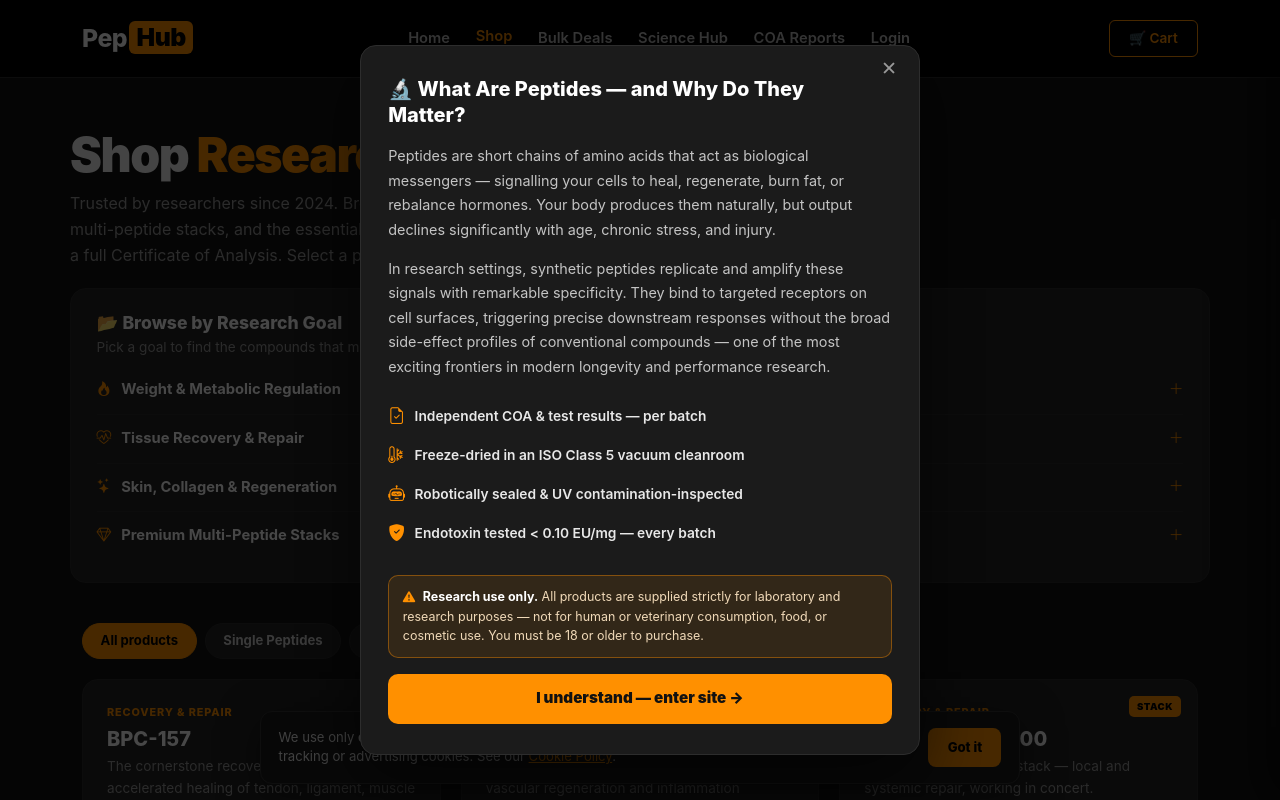
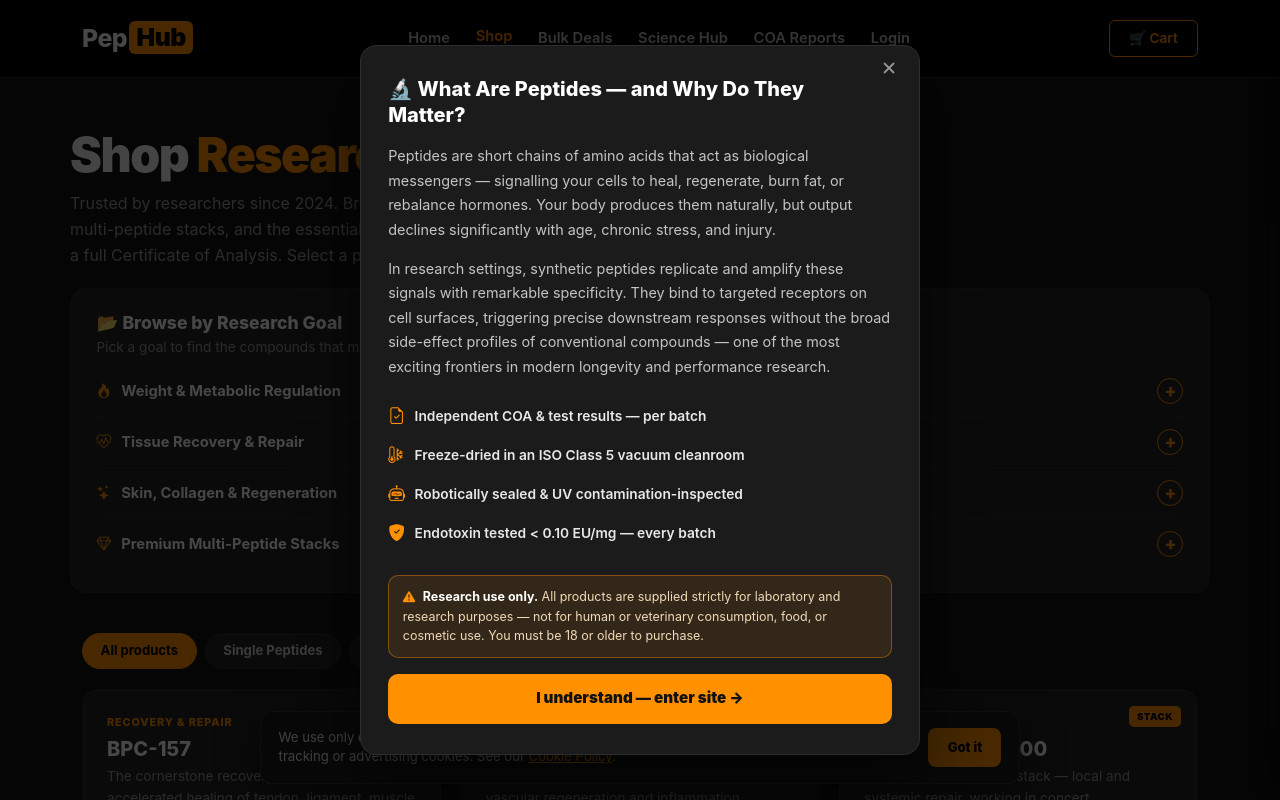
Before and after one commit to businessunstoppable-ops/pephub.eu, a Flask app: page /shop in a window 1280 px wide. Run offline with Flask 3, Linux system fonts and the light colour scheme; some libraries are stand-ins or nearby versions.

Commit message:
Unify all dropdown toggles into one clean +/- badge
Fixes the doubled +/- icon on 'Browse by Research Goal' (Bootstrap plus icon
+ JS textContent were both rendering). Introduce a single circular +/- badge
(.acc-toggle) injected site-wide and apply it consistently to: the shop
category accordion (now toggles a .open class), the product-detail <details>
sections (replacing chevrons), and the home Deep Dives accordion. '+' when
closed, '−' (filled) when open.

```diff
--- a/flask-storefront/app.py
+++ b/flask-storefront/app.py
@@ -293,6 +293,20 @@ function phIntroClose(){var m=document.getElementById('ph-intro-modal');if(m)m.c
 </script>
 """
 
+# Unified accordion toggle — one clean circular +/- badge for every dropdown
+# on the site (native <details>, the category accordions, and the Deep Dives).
+# Injected globally so all templates share one consistent style.
+_ACC_CSS = ('<style id="ph-acc-css">'
+ '.acc-toggle{width:26px;height:26px;min-width:26px;border-radius:50%;border:1.6px solid #FF9000;color:#FF9000;'
+ 'display:inline-flex;align-items:center;justify-content:center;font-size:1.1rem;font-weight:800;line-height:1;'
+ 'margin-left:auto;flex-shrink:0;box-sizing:border-box;transition:background .18s,color .18s;}'
+ '.acc-toggle::before{content:"+";display:block;margin-top:-2px;}'
+ '.acc-toggle.is-open,[open]>summary .acc-toggle,.category-item.open .acc-toggle{background:#FF9000;color:#000;}'
+ '.acc-toggle.is-open::before,[open]>summary .acc-toggle::before,.category-item.open .acc-toggle::before{content:"\\2212";}'
+ 'summary.acc-summary{list-style:none;cursor:pointer;}summary.acc-summary::-webkit-details-marker{display:none;}'
+ '.acc-toggle:hover{background:#FF9000;color:#000;}'
+ '</style>')
+
 
 def _inject_csrf_tokens(html, token):
     """Insert a hidden csrf_token field immediately after every POST <form> tag."""
@@ -340,6 +354,8 @@ def _inject_site_chrome(resp):
                 tail += _MOBILE_NAV
             if 'ph-intro-modal' not in html:
                 tail += _INTRO_MODAL
+            if 'ph-acc-css' not in html:
+                tail += _ACC_CSS
             if tail:
                 html = html.replace('</body>', tail + '</body>', 1)
                 changed = True
--- a/flask-storefront/templates/shop.html
+++ b/flask-storefront/templates/shop.html
@@ -65,7 +65,7 @@
         .category-header { display:flex; justify-content:space-between; align-items:center; font-weight:700; font-size:.92rem; color:#fff; user-select:none; gap:1rem; }
         .category-header .toggle-icon { color:var(--ph-orange); font-weight:900; flex-shrink:0; }
         .category-content { padding-top:.55rem; font-size:.85rem; color:var(--text-muted); display:none; line-height:1.7; }
-        .category-content.show { display:block; }
+        .category-item.open .category-content { display:block; }
     </style>
 </head>
 <body>
@@ -95,7 +95,7 @@
             <div class="category-item" onclick="toggleCategory(this)">
                 <div class="category-header">
                     <span><i class="bi bi-fire" style="color:var(--ph-orange);margin-right:0.4rem;"></i> Weight &amp; Metabolic Regulation</span>
-                    <i class="bi bi-plus-lg toggle-icon"></i>
+                    <span class="acc-toggle"></span>
                 </div>
                 <div class="category-content">
                     <a href="/product/5" style="color:var(--ph-orange);text-decoration:none;font-weight:800;">Retatrutide</a> — Triple agonist (GLP-1 / GIP / Glucagon). Significant reductions in body weight, visceral adiposity, and fasting glucose — among the most potent metabolic profiles in peptide research.<br><br>
@@ -105,7 +105,7 @@
             <div class="category-item" onclick="toggleCategory(this)">
                 <div class="category-header">
                     <span><i class="bi bi-heart-pulse" style="color:var(--ph-orange);margin-right:0.4rem;"></i> Tissue Recovery &amp; Repair</span>
-                    <i class="bi bi-plus-lg toggle-icon"></i>
+                    <span class="acc-toggle"></span>
                 </div>
                 <div class="category-content">
                     <a href="/product/1" style="color:var(--ph-orange);text-decoration:none;font-weight:800;">BPC-157</a> — Cornerstone repair peptide for tendons, ligaments, muscle and the gut lining; drives angiogenesis at the injury site.<br><br>
@@ -116,7 +116,7 @@
             <div class="category-item" onclick="toggleCategory(this)">
                 <div class="category-header">
                     <span><i class="bi bi-stars" style="color:var(--ph-orange);margin-right:0.4rem;"></i> Skin, Collagen &amp; Regeneration</span>
-                    <i class="bi bi-plus-lg toggle-icon"></i>
+                    <span class="acc-toggle"></span>
                 </div>
                 <div class="category-content">
                     <a href="/product/3" style="color:var(--ph-orange);text-decoration:none;font-weight:800;">GHK-Cu</a> — A naturally occurring copper-peptide complex that upregulates collagen and elastin synthesis, accelerates wound healing, stimulates hair follicle activation, and modulates inflammatory gene expression. One of the most researched anti-ageing peptides in dermatological literature.
@@ -125,7 +125,7 @@
             <div class="category-item" onclick="toggleCategory(this)">
                 <div class="category-header">
                     <span><i class="bi bi-gem" style="color:var(--ph-orange);margin-right:0.4rem;"></i> Premium Multi-Peptide Stacks</span>
-                    <i class="bi bi-plus-lg toggle-icon"></i>
+                    <span class="acc-toggle"></span>
                 </div>
                 <div class="category-content">
                     <a href="/product/21" style="color:var(--ph-orange);text-decoration:none;font-weight:800;">GLOW Stack</a> — BPC-157 + GHK-Cu + TB-500 in one vial: local repair, systemic regeneration and collagen support combined.<br><br>
@@ -193,10 +193,7 @@
     });
 })();
 function toggleCategory(el){
-    var content = el.querySelector('.category-content');
-    var icon = el.querySelector('.toggle-icon');
-    content.classList.toggle('show');
-    icon.textContent = content.classList.contains('show') ? '−' : '+';
+    el.classList.toggle('open');
 }
 </script>
 </body>
```
Also changed, not shown: flask-storefront/templates/index.html (+7 -7 lines), flask-storefront/templates/product_detail.html (+4 -4 lines).
